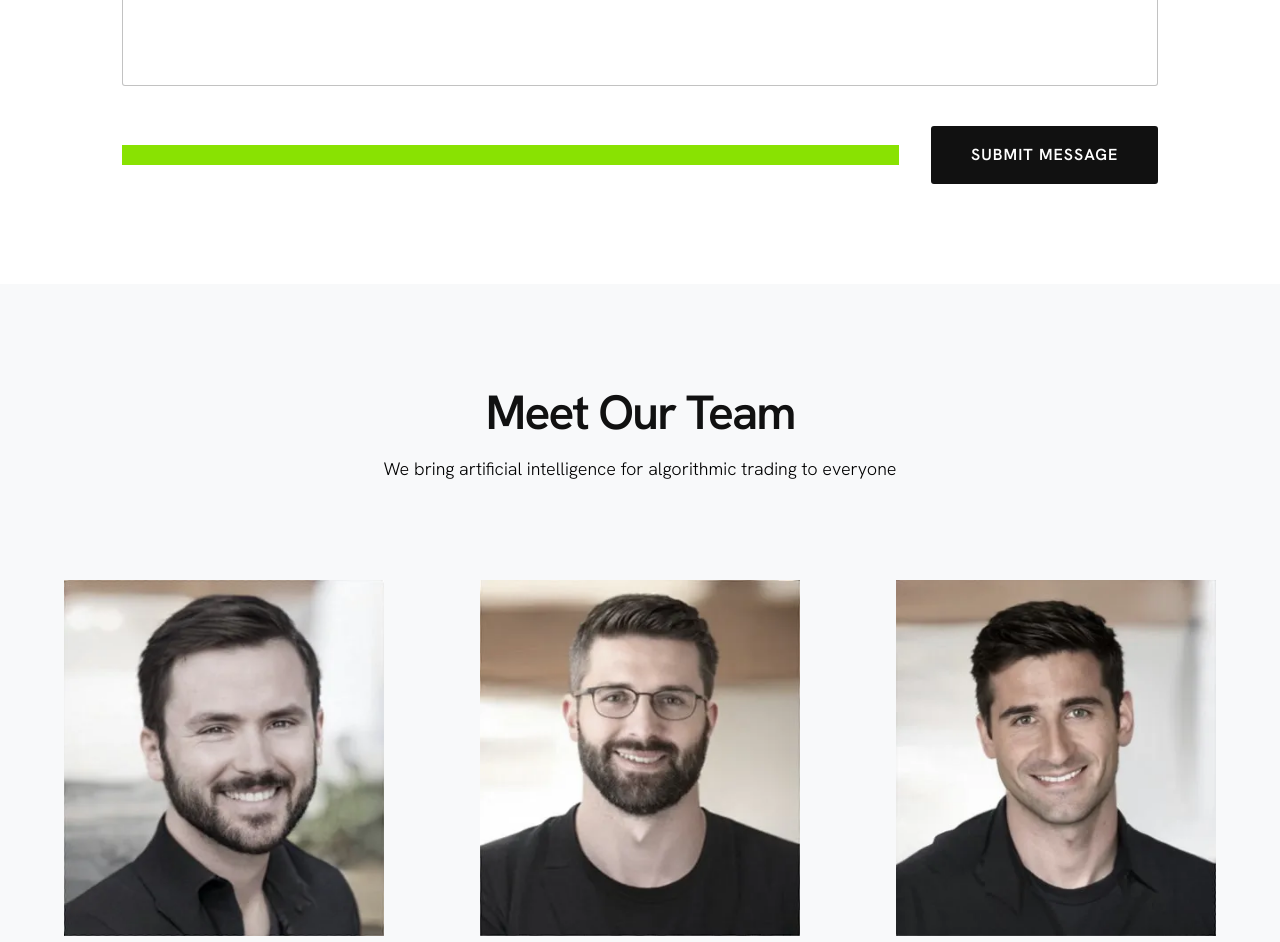
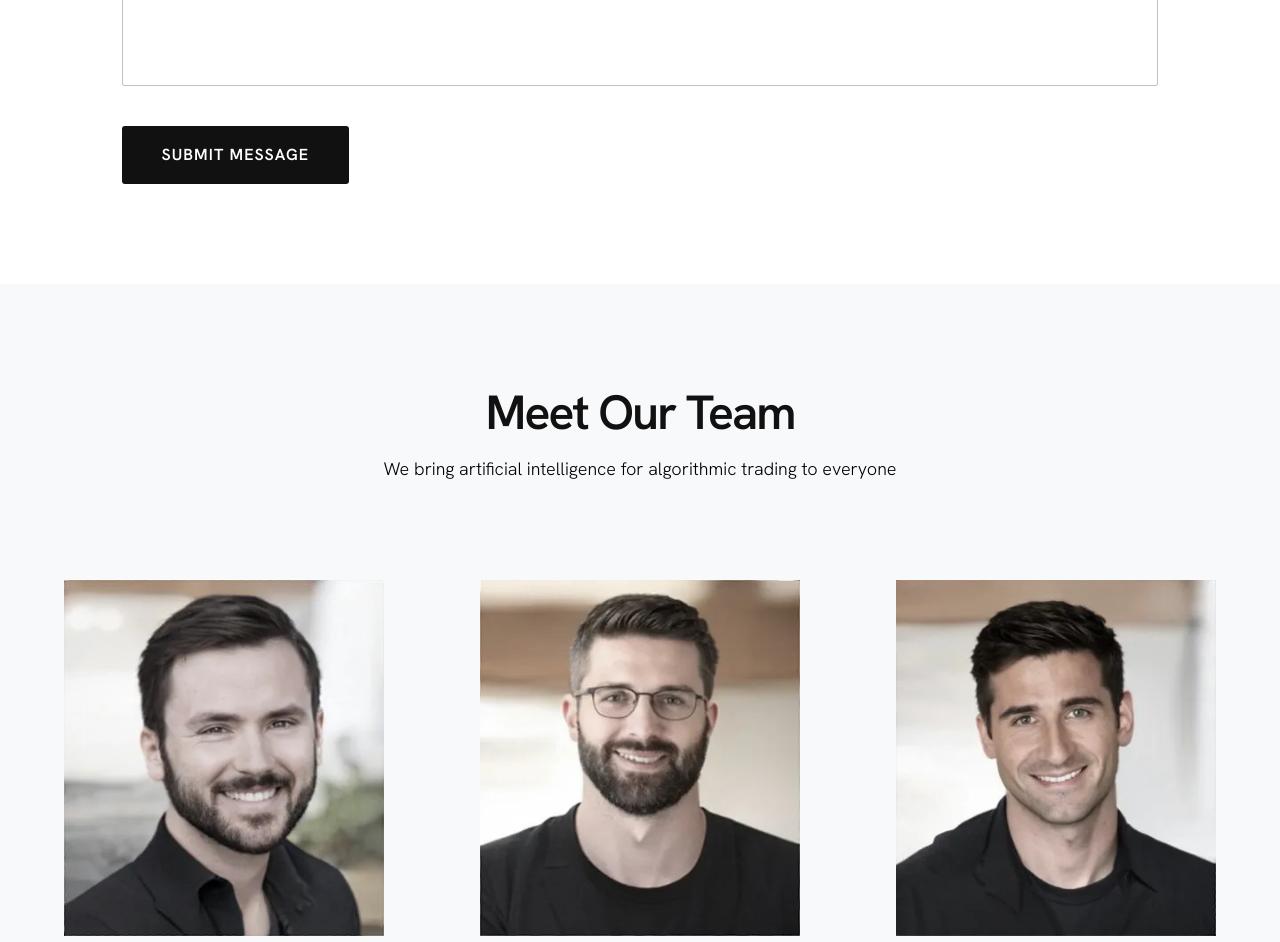
Before and after one commit to ExodusUA/carinabot, a React (Create React App) app: page /contact in a window 1280 px wide. Shown: the part 1060-2002 px from the top of the page. Built offline with nearby package versions, Linux system fonts and the light colour scheme.

Commit message:
Update Contact.jsx

```diff
--- a/src/Pages/Contact/Contact.jsx
+++ b/src/Pages/Contact/Contact.jsx
@@ -104,7 +104,7 @@ function Contact() {
                         <div className="formButton">
 
                             {
-                                status === ''
+                                status !== ''
                                 ? <p id='contact-form-success-alert'>{status}</p>
                                 : ''
                             }
```
